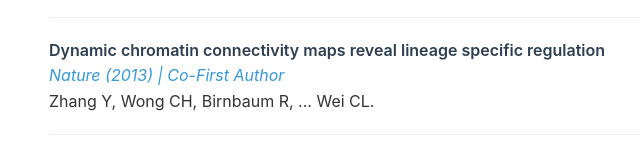
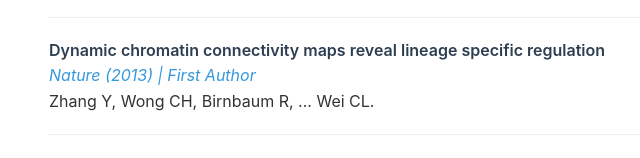
Before and after one commit to ribonchang/ribonchang.github.io, a plain HTML site: page index.html in a window 1280 px wide. Shown: the part 2534-2692 px from the top of the page, 161-801 px from the left. Drawn offline with Linux system fonts and the light colour scheme.

Commit message:
Update index.html

```diff
--- a/index.html
+++ b/index.html
@@ -345,7 +345,7 @@
 
             <div class="pub-item">
                 <div class="pub-title">Dynamic chromatin connectivity maps reveal lineage specific regulation</div>
-                <div class="pub-journal">Nature (2013) | Co-First Author</div>
+                <div class="pub-journal">Nature (2013) | First Author</div>
                 <p>Zhang Y, Wong CH, Birnbaum R, ... Wei CL.</p>
             </div>
 
```
